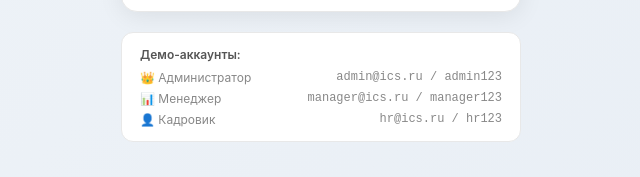
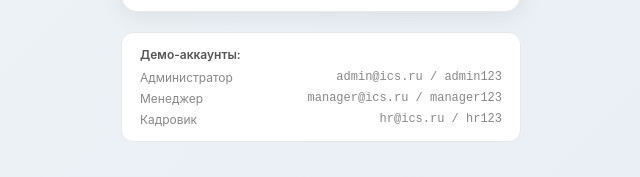
Before and after one commit to svtmingyu-dotcom/iq-cost, a React (Create React App) app: page / in a window 1280 px wide. Shown: the part 534-711 px from the top of the page, without its empty margins (319-959 px from the left). Built offline with nearby package versions, Linux system fonts and the light colour scheme.

Commit message:
Update LoginPage.jsx

```diff
--- a/src/pages/LoginPage.jsx
+++ b/src/pages/LoginPage.jsx
@@ -115,15 +115,15 @@ export default function LoginPage() {
           <div style={{ fontWeight: 600, color: '#555', marginBottom: 8 }}>Демо-аккаунты:</div>
           <div style={{ display: 'flex', flexDirection: 'column', gap: 6 }}>
             <div style={{ display: 'flex', justifyContent: 'space-between' }}>
-              <span>👑 Администратор</span>
+              <span>Администратор</span>
               <span style={{ fontFamily: 'monospace' }}>admin@ics.ru / admin123</span>
             </div>
             <div style={{ display: 'flex', justifyContent: 'space-between' }}>
-              <span>📊 Менеджер</span>
+              <span>Менеджер</span>
               <span style={{ fontFamily: 'monospace' }}>manager@ics.ru / manager123</span>
             </div>
             <div style={{ display: 'flex', justifyContent: 'space-between' }}>
-              <span>👤 Кадровик</span>
+              <span>Кадровик</span>
               <span style={{ fontFamily: 'monospace' }}>hr@ics.ru / hr123</span>
             </div>
           </div>
```
